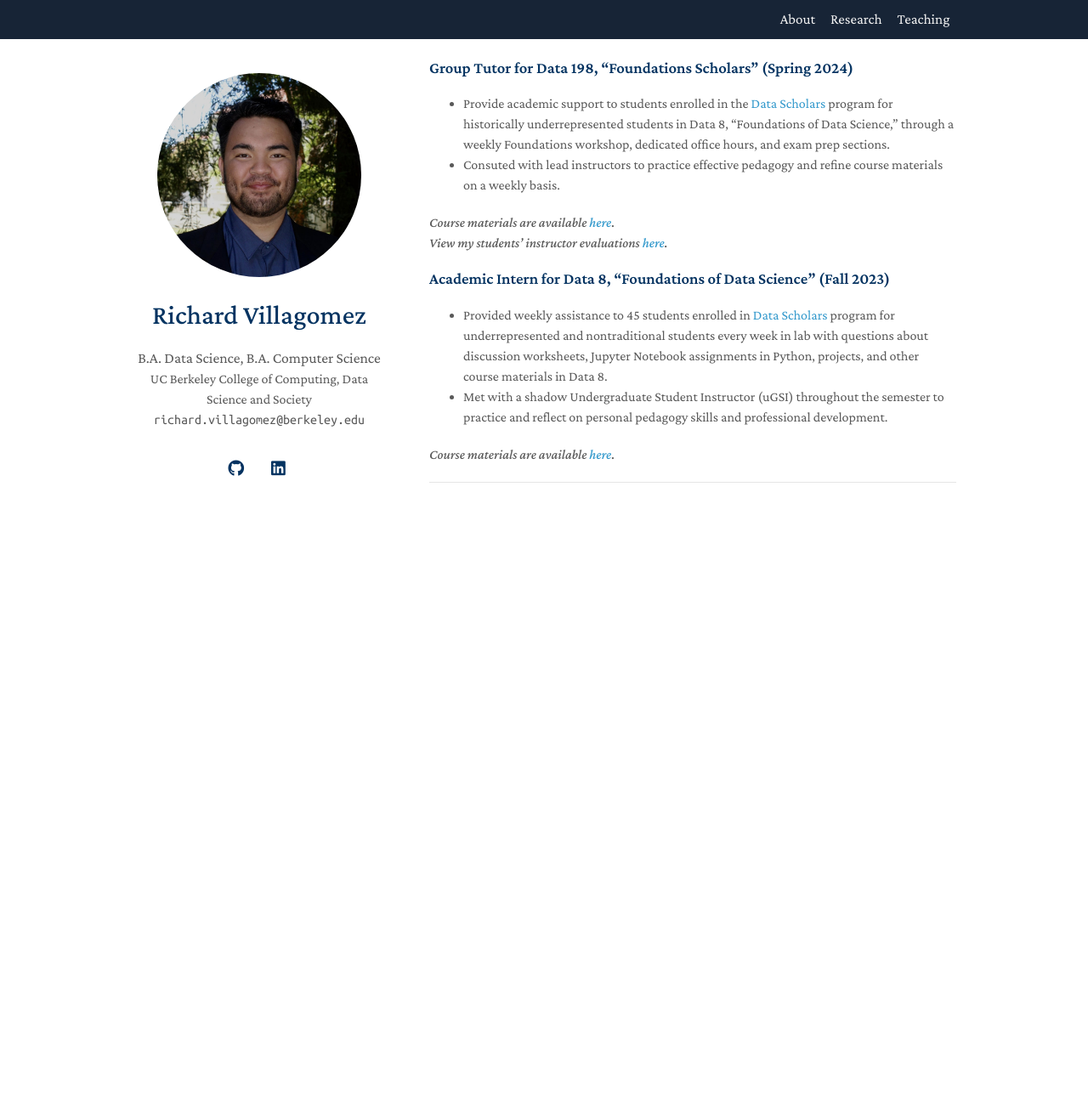
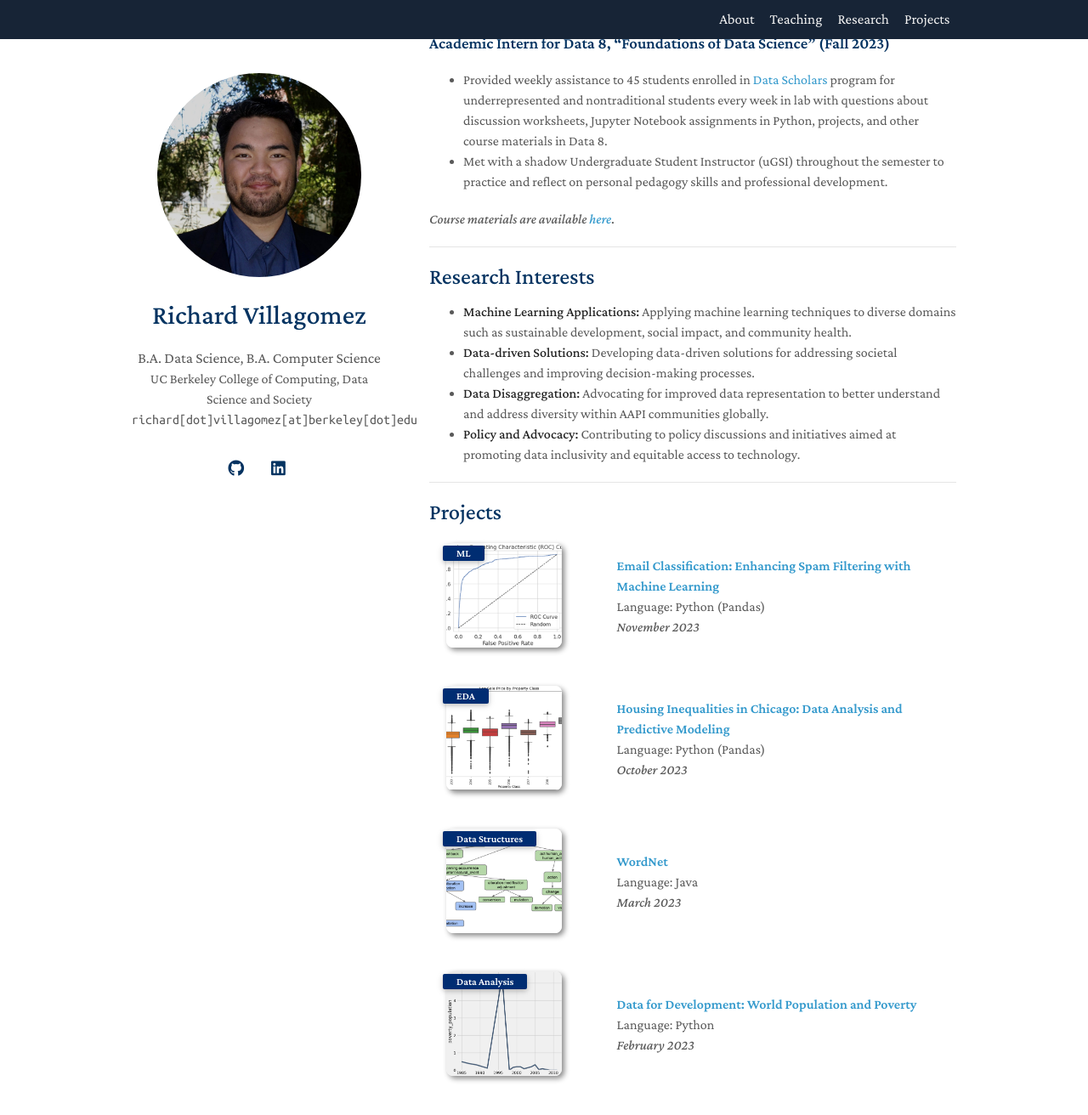
Before and after one commit to richardvillagomez/richardvillagomez.github.io, a Jekyll site: the page built from index.md, in a window 1280 px wide and 1400 px high, scrolled down 1567 px. Shown: the top 1312 px of the window at 85% size. Built offline with Jekyll 4.4.1, drawn with Linux system fonts in a browser that asks for light colours; nearby versions of some CDN libraries; a style sheet for code colours, icons or effects is not loaded; our own code applies the rules of GitHub Pages for plain Markdown files; before the commit the page ends 2229 px from its top, so only the background shows below that; some of the changed text lies outside the part shown.

Commit message:
added projects

```diff
--- a/_config.yml
+++ b/_config.yml
@@ -2,7 +2,7 @@
 title: Richard Villagomez
 position: B.A. Data Science, B.A. Computer Science
 affiliation: UC Berkeley College of Computing, Data Science and Society
-email: richard.villagomez@berkeley.edu
+email: richard[dot]villagomez[at]berkeley[dot]edu
 
 # Search Engine Optimization (SEO)
 # The following information is used to improve the website traffic from search engines, e.g., Google.
--- a/_data/publications.yml
+++ b/_data/publications.yml
@@ -1,22 +1,47 @@
 main:
+  - title: "Email Classification: Enhancing Spam Filtering with Machine Learning"
+    authors: "Language: Python (Pandas)"
+    conference_short: ML
+    #conference: International Conference on Medical Image Computing and Computer-Assisted Intervention <strong>(MICCAI)</strong>, 2023.
+    conference: November 2023
+    #pdf: https://arxiv.org/pdf/2306.00988.pdf
+    #code: https://github.com/MrGiovanni/ContinualLearning
+    #bibtex: https://bib.yliu.me/MICCAI23.txt
+    image: ./assets/img/spam-ham.png
+    #notes: Early Accept
 
-  - title: Continual Learning for Abdominal Multi-Organ and Tumor Segmentation
-    authors: Yixiao Zhang, Xinyi Li, Huimiao Chen, Alan Yuille, <strong>Yaoyao Liu*</strong>, Zongwei Zhou* (*Corresponding authors)
-    conference_short: MICCAI
-    conference: International Conference on Medical Image Computing and Computer-Assisted Intervention <strong>(MICCAI)</strong>, 2023.
-    pdf: https://arxiv.org/pdf/2306.00988.pdf
-    code: https://github.com/MrGiovanni/ContinualLearning
-    bibtex: https://bib.yliu.me/MICCAI23.txt
-    image: ./assets/img/teaser_example_2.png
-    notes: Early Accept
+  - title: "Housing Inequalities in Chicago: Data Analysis and Predictive Modeling"
+    authors: "Language: Python (Pandas)"
+    conference_short: EDA
+    #conference: IEEE/CVF Conference on Computer Vision and Pattern Recognition <strong>(CVPR)</strong>, 2020.
+    conference: October 2023
+    #pdf: https://arxiv.org/pdf/2002.10211.pdf
+    #code: https://github.com/yaoyao-liu/class-incremental-learning/tree/main/mnemonics-training
+    #page: https://class-il.mpi-inf.mpg.de/mnemonics/
+    #bibtex: https://class-il.mpi-cinf.mpg.de/mnemonics/
+    #notes: Oral Presentation
+    image: ./assets/img/proja2.png
 
-  - title: "Mnemonics Training: Multi-Class Incremental Learning without Forgetting"
-    authors: <strong>Yaoyao Liu</strong>, Yuting Su, An-An Liu, Bernt Schiele, Qianru Sun
-    conference_short: CVPR
-    conference: IEEE/CVF Conference on Computer Vision and Pattern Recognition <strong>(CVPR)</strong>, 2020.
-    pdf: https://arxiv.org/pdf/2002.10211.pdf
-    code: https://github.com/yaoyao-liu/class-incremental-learning/tree/main/mnemonics-training
-    page: https://class-il.mpi-inf.mpg.de/mnemonics/
-    bibtex: https://class-il.mpi-inf.mpg.de/mnemonics/
-    notes: Oral Presentation
-    image: ./assets/img/teaser_example.png
+  - title: "WordNet"
+    authors: "Language: Java"
+    conference_short: Data Structures
+    #conference: IEEE/CVF Conference on Computer Vision and Pattern Recognition <strong>(CVPR)</strong>, 2020.
+    conference: March 2023
+    #pdf: https://arxiv.org/pdf/2002.10211.pdf
+    #code: https://github.com/yaoyao-liu/class-incremental-learning/tree/main/mnemonics-training
+    #page: https://class-il.mpi-inf.mpg.de/mnemonics/
+    #bibtex: https://class-il.mpi-inf.mpg.de/mnemonics/
+    #notes: Oral Presentation
+    image: ./assets/img/wordnet.png
+
+  - title: "Data for Development: World Population and Poverty"
+    authors: "Language: Python"
+    conference_short: Data Analysis
+    #conference: IEEE/CVF Conference on Computer Vision and Pattern Recognition <strong>(CVPR)</strong>, 2020.
+    conference: February 2023
+    #pdf: https://arxiv.org/pdf/2002.10211.pdf
+    #code: https://github.com/yaoyao-liu/class-incremental-learning/tree/main/mnemonics-training
+    #page: https://class-il.mpi-inf.mpg.de/mnemonics/
+    #bibtex: https://class-il.mpi-inf.mpg.de/mnemonics/
+    #notes: Oral Presentation
+    image: ./assets/img/d8-proj1.png
--- a/_includes/publications.md
+++ b/_includes/publications.md
@@ -1,4 +1,4 @@
-<h2 id="publications" style="margin: 2px 0px -15px;">Publications</h2>
+<h2 id="projects" style="margin: 2px 0px -15px;">Projects</h2>
 
 <div class="publications">
 <ol class="bibliography">
--- a/index.md
+++ b/index.md
@@ -69,6 +60,17 @@ _Course materials are available [here](http://www.data8.org/fa23/)._
 
 ---
 
+## Research Interests
+
+- **Machine Learning Applications:** Applying machine learning techniques to diverse domains such as sustainable development, social impact, and community health.
+- **Data-driven Solutions:** Developing data-driven solutions for addressing societal challenges and improving decision-making processes.
+- **Data Disaggregation:** Advocating for improved data representation to better understand and address diversity within AAPI communities globally.
+- **Policy and Advocacy:** Contributing to policy discussions and initiatives aimed at promoting data inclusivity and equitable access to technology.
+
+---
+
+{% include_relative _includes/publications.md %}
+
 <!---
 ## News
 
```
Also changed, not shown: other parts of index.md (+1 -10 lines), _data/navigation.yml (+5 -2 lines), assets/img/d8-proj1.png (added), assets/img/proja2.png (added), assets/img/spam-ham.png (added), assets/img/wordnet.png (added).
